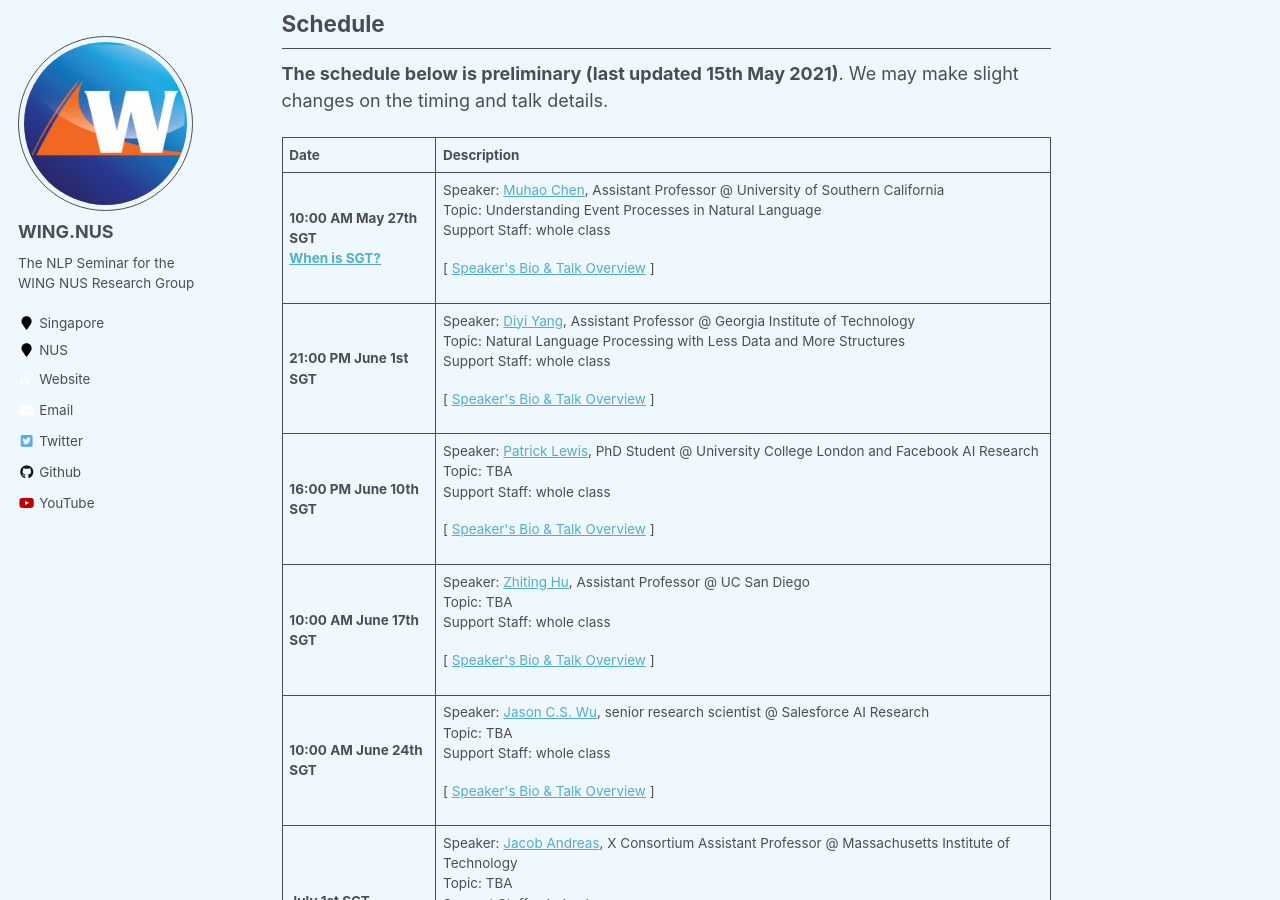
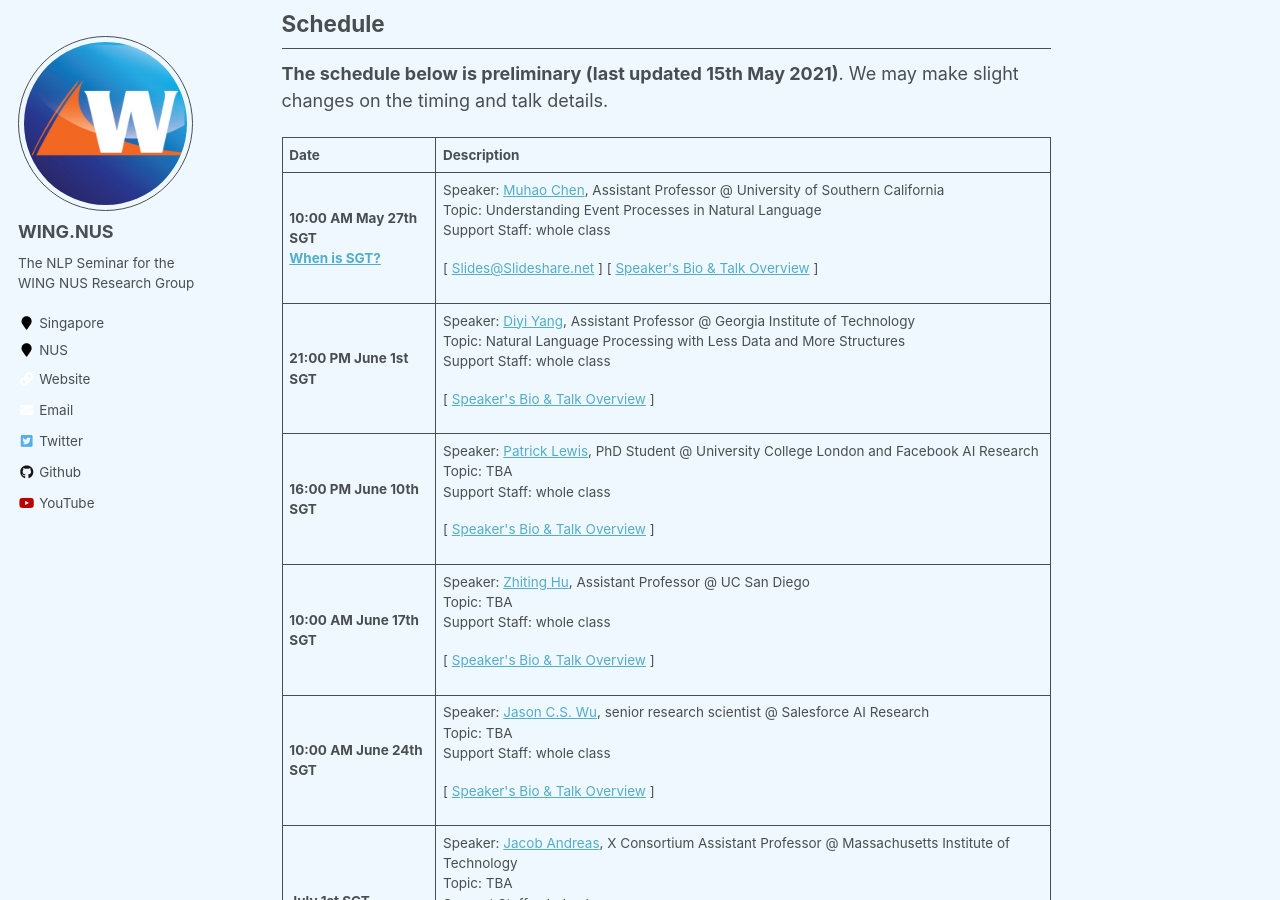
Before and after one commit to WING-NUS/nlp-seminar, a Jekyll site: the page built from _pages/about.md, in a window 1280 px wide and 900 px high, scrolled down 327 px. Built offline with Jekyll 4.4.1, drawn with Linux system fonts in a browser that asks for light colours.

Commit message:
update slide info

```diff
--- a/_pages/about.md
+++ b/_pages/about.md
@@ -30,6 +30,7 @@ Our group will be running our first NLP seminar in 2021 summer, tentatively from
     Support Staff: whole class
 </p>
   <p>
+    [&nbsp;<a href="https://www.slideshare.net/secret/zg3u4SIAfT9eK">Slides@Slideshare.net</a>&nbsp;]
     [&nbsp;<a href="https://wing-nus.github.io/nlp-seminar/speaker-muhao">Speaker's Bio & Talk Overview</a>&nbsp;]
     <br/></p>
 
```
